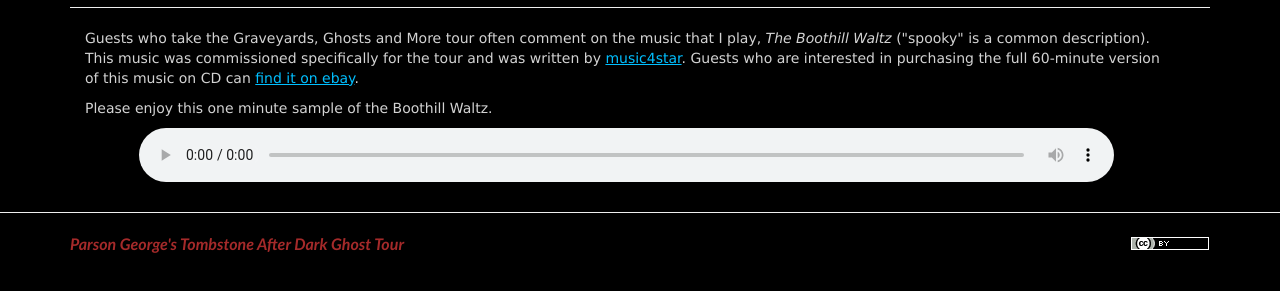
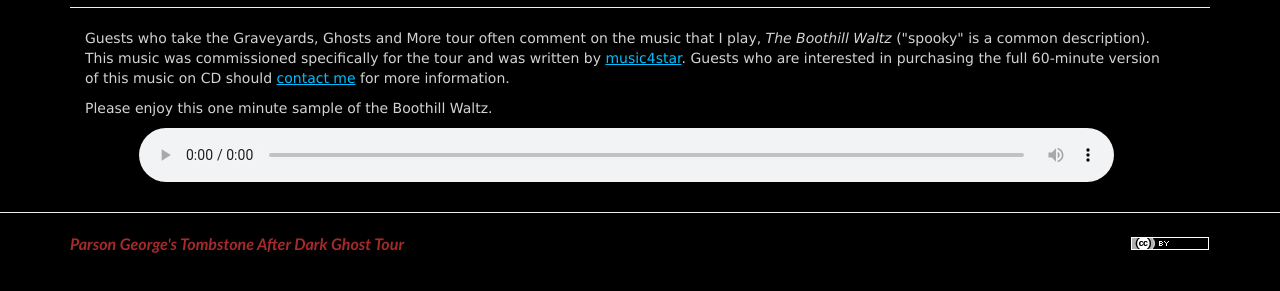
Before and after one commit to grself/ParsonGeorge, a plain HTML site: page pages/about/Music.html in a window 1280 px wide. Shown: the part 183-474 px from the top of the page. Drawn offline with Linux system fonts and the light colour scheme.

Commit message:
Removed Link to Ebay
I had a link to ebay for my music CD but deleted that item on ebay (no sales in 5 years!) and then removed the link on my website.

```diff
--- a/pages/about/Music.html
+++ b/pages/about/Music.html
@@ -234,9 +234,8 @@
     common description). This music was commissioned specifically for the tour
     and was written by <a href="https://www.fiverr.com/music4star" target=
     "_blank">music4star</a>. Guests who are interested in purchasing the full
-    60-minute version of this music on CD can <a href=
-    "http://www.ebay.com/itm/Spooky-Music-on-CD-Boothill-Waltz-/232347172895?hash=item3618f8801f:g:0fYAAOSw~FJZJOuE"
-    target="_blank">find it on ebay</a>.</p>
+    60-minute version of this music on CD should <a href="../contact.html">contact
+    me</a> for more information.</p>
 
     <p>Please enjoy this one minute sample of the Boothill Waltz.</p>
 
```
Also changed, not shown: 1 other file.
